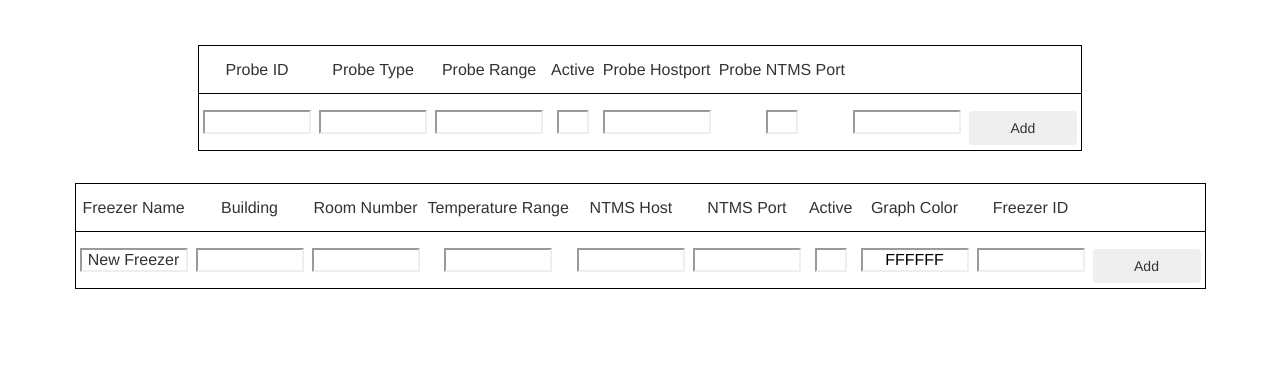
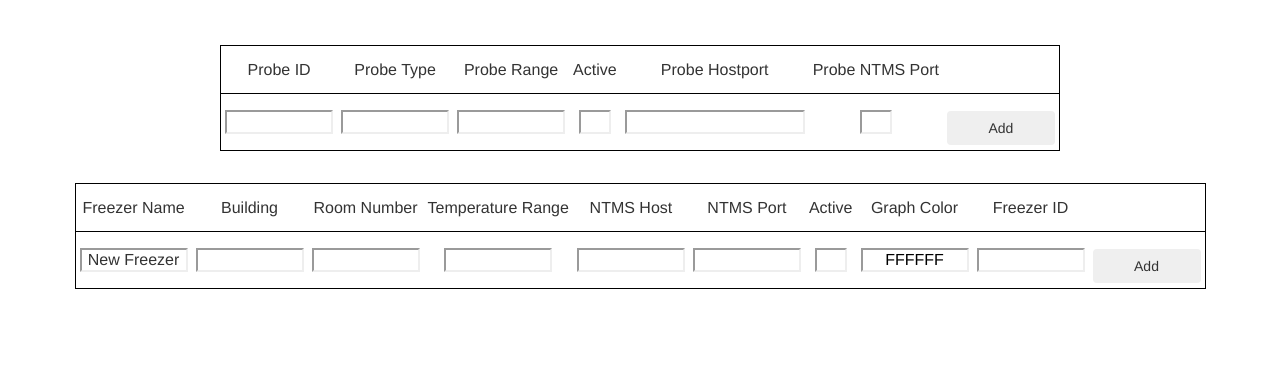
Before and after one commit to xvorenda/DAENA, a PHP site: page /admin in a window 1280 px wide. Shown: the part 51-420 px from the top of the page. Run offline with PHP 8.4, Linux system fonts and the light colour scheme; data that the repository does not hold is empty; some libraries are stand-ins or nearby versions.

Commit message:
better now...

```diff
--- a/admin/index.php
+++ b/admin/index.php
@@ -75,9 +75,8 @@ echo "<tr>
         <td><input type='text' class='input-medium search-query' name='probe_type'/></td>
         <td><input type='text' class='input-medium search-query' name='probe_range'/></td>
         <td class='field-narrow'><input type='text' class='input-medium search-query field-narrow' name='probe_active'/></td>
-        <td><input type='text' class='input-medium search-query' name='probe_port'/></td>
+        <td class='field-wide'><input type='text' class='input-medium search-query field-wide' name='probe_hostport'/></td>
         <td class='field-narrow'><input type='text' class='input-medium search-query field-narrow' name='probe_ntms_port'/></td>
-        <td><input type='text' class='input-medium search-query' name='probe_hostport'/></td>
         <td><input type='text' class='stealth' name='mysqlaction' value='add'/><input type='submit' name='submit' class='btn' value='Add'/></td></form>
     </tr>
 </table>";
```
